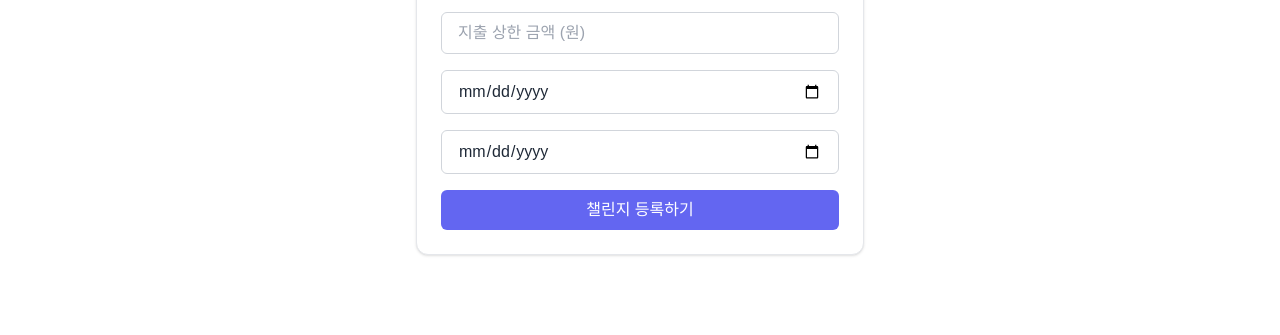
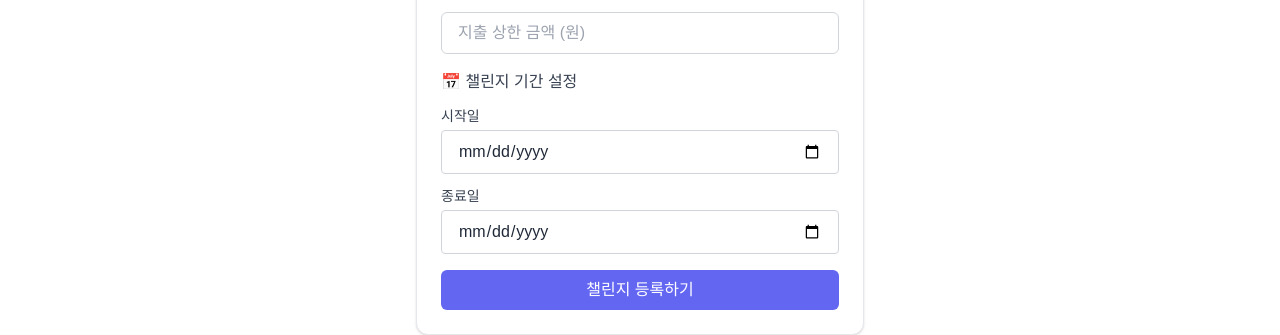
Before and after one commit to kimhyeonsu23/project-front, a React (Vite) app: page /challenges/category-limit in a window 1280 px wide. Shown: the part 186-521 px from the top of the page. Built offline with nearby package versions, Linux system fonts and the light colour scheme; no server answers; sample sign-in values are in the browser's storage; a web font is replaced by a local one.

Commit message:
Home, Challenge UI 수정

```diff
--- a/src/components/CategoryLimitChallenge.jsx
+++ b/src/components/CategoryLimitChallenge.jsx
@@ -70,19 +70,32 @@ export default function CategoryLimitChallenge() {
           className="w-full border border-gray-300 rounded-md px-4 py-2 text-gray-800 focus:outline-none focus:ring-2 focus:ring-blue-400"
         />
 
+        <div className="space-y-3">
+          <p className="text-gray-700 font-medium mt-2">📅 챌린지 기간 설정</p>
+
+          <div>
+            <label htmlFor="startDate" className="block text-sm text-gray-700 mb-1">시작일</label>
             <input
+              id="startDate"
               type="date"
               value={startDate}
               onChange={(e) => setStartDate(e.target.value)}
-          className="w-full border border-gray-300 rounded-md px-4 py-2 text-gray-800 focus:outline-none focus:ring-2 focus:ring-blue-400"
+              className="w-full border border-gray-300 rounded px-4 py-2 text-gray-800 bg-white focus:outline-none focus:ring-2 focus:ring-blue-400"
             />
+          </div>
 
+          <div>
+            <label htmlFor="endDate" className="block text-sm text-gray-700 mb-1">종료일</label>
             <input
+              id="endDate"
               type="date"
               value={endDate}
               onChange={(e) => setEndDate(e.target.value)}
-          className="w-full border border-gray-300 rounded-md px-4 py-2 text-gray-800 focus:outline-none focus:ring-2 focus:ring-blue-400"
+              className="w-full border border-gray-300 rounded px-4 py-2 text-gray-800 bg-white focus:outline-none focus:ring-2 focus:ring-blue-400"
             />
+          </div>
+        </div>
+
 
         <button
           onClick={handleSubmit}
--- a/src/components/Home.jsx
+++ b/src/components/Home.jsx
@@ -23,7 +23,6 @@ export default function Home() {
   const [tip, setTip] = useState('');
 
   const COLORS = ['#A3B9D9', '#B8D8BA', '#FFE299', '#FFCDD2', '#C5C6F2', '#FFE9B2', '#C5F6E5'];
-  const EMOJIS = ['🍔', '🚌', '🏠', '🛍️', '🏥', '📚', '💰'];
   const tips = [
     "💡 불필요한 구독 서비스는 해지해보세요!",
     "🍱 외식보다는 집밥으로 절약해요!",
@@ -104,14 +103,15 @@ export default function Home() {
   const forecast = forecastDate();
   const savingRate = budget > 0 ? Math.max(0, Math.floor(((budget - monthlySpending) / budget) * 100)) : 0;
   const topCategory = Object.entries(monthlyCategory).reduce((a, b) => b[1] > (a?.[1] || 0) ? b : a, null);
-  const pieData = (obj) => Object.entries(obj).map(([k, v], i) => ({ name: k, value: v, emoji: EMOJIS[i % EMOJIS.length] }));
   const lineData = entries.reduce((acc, e) => {
     const found = acc.find(d => d.date === e.date);
     found ? found.amount += e.amount : acc.push({ date: e.date, amount: e.amount });
     return acc;
   }, []);
+
   return (
     <div className="bg-gray-50 min-h-screen p-4 space-y-6 max-w-6xl mx-auto">
+      {/* 예산 요약 카드 */}
       <Card>
         <CardContent>
           <Typography variant="h5" fontWeight="bold" gutterBottom>
@@ -157,36 +157,33 @@ export default function Home() {
         </CardContent>
       </Card>
 
+      {/* 챌린지 카드 */}
       {challenges.length > 0 && (
         <Card>
           <CardContent>
             <Typography variant="h6" gutterBottom>🧭 진행 중인 챌린지</Typography>
             <ul className="space-y-2 text-sm">
-              {challenges.map((c) => {
-                const commonStyle = 'bg-gray-100 border border-gray-300 text-gray-800';
-
-                return (
+              {challenges.map((c) => (
                 <li
                   key={c.id}
                   onClick={() => navigate(`/challenges/detail/${c.id}`)}
-                    className={`rounded p-2 cursor-pointer hover:bg-gray-200 transition ${commonStyle}`}
+                  className="bg-gray-100 border border-gray-300 text-gray-800 rounded p-2 cursor-pointer hover:bg-gray-200 transition"
                 >
                   ⏳ {c.type} | {c.startDate} ~ {c.endDate}
                 </li>
-                );
-              })}
+              ))}
             </ul>
-
-
           </CardContent>
         </Card>
       )}
 
+      {/* 파이차트 */}
       <div className="grid grid-cols-1 md:grid-cols-2 gap-6">
         <PieChartCard title="🧮 이번 주 소비 분포" data={weeklyCategory} />
         <PieChartCard title="🧮 이번 달 소비 분포" data={monthlyCategory} />
       </div>
 
+      {/* 소비 추이 */}
       <Card>
         <CardContent>
           <Typography variant="h6" gutterBottom>📉 일자별 소비 추이</Typography>
@@ -201,6 +198,7 @@ export default function Home() {
         </CardContent>
       </Card>
 
+      {/* 과소비 카테고리 */}
       {topCategory && (
         <Card>
           <CardContent>
@@ -212,6 +210,7 @@ export default function Home() {
         </Card>
       )}
 
+      {/* 절약 팁 */}
       <Card>
         <CardContent>
           <Typography variant="h6" gutterBottom>🧠 절약 팁</Typography>
@@ -219,6 +218,7 @@ export default function Home() {
         </CardContent>
       </Card>
 
+      {/* 최근 소비 내역 */}
       <Card>
         <CardContent>
           <Typography variant="h6" gutterBottom>📋 최근 소비 내역</Typography>
@@ -242,6 +242,7 @@ export default function Home() {
         </CardContent>
       </Card>
 
+      {/* 소비 리포트 버튼 */}
       <div className="text-center">
         <MUIButton
           onClick={() => navigate('/report')}
@@ -266,11 +267,21 @@ function PieChartCard({ title, data }) {
   const COLORS = ['#A3B9D9', '#B8D8BA', '#FFE299', '#FFCDD2', '#C5C6F2', '#FFE9B2', '#C5F6E5'];
   const chartRef = useRef(null);
 
+  const emojiMap = {
+    '외식': '🍔',
+    '교통': '🚌',
+    '생활비': '🏠',
+    '쇼핑': '🛍️',
+    '건강': '🏥',
+    '교육': '📚',
+    '저축/투자': '💰'
+  };
+
   const formatted = Object.entries(data)
-    .map(([k, v], i) => ({
+    .map(([k, v]) => ({
       name: k,
       value: v,
-      emoji: ['🍔', '🚌', '🏠', '🛍️', '🏥', '📚', '💰'][i % 7]
+      emoji: emojiMap[k] || '❓'
     }))
     .filter(d => d.value > 0);
 
--- a/src/components/NoSpendingChallenge.jsx
+++ b/src/components/NoSpendingChallenge.jsx
@@ -48,18 +48,32 @@ export default function NoSpendingChallenge() {
           onChange={(e) => setTargetAmount(e.target.value)}
           className="w-full border border-gray-300 rounded-md px-4 py-2 text-gray-800 focus:outline-none focus:ring-2 focus:ring-blue-400"
         />
+        <div className="space-y-3">
+          <p className="text-gray-700 font-medium mt-2">📅 챌린지 기간 설정</p>
+
+          <div>
+            <label htmlFor="startDate" className="block text-sm text-gray-700 mb-1">시작일</label>
             <input
+              id="startDate"
               type="date"
               value={startDate}
               onChange={(e) => setStartDate(e.target.value)}
-          className="w-full border border-gray-300 rounded-md px-4 py-2 text-gray-800 focus:outline-none focus:ring-2 focus:ring-blue-400"
+              className="w-full border border-gray-300 rounded px-4 py-2 text-gray-800 bg-white focus:outline-none focus:ring-2 focus:ring-blue-400"
             />
+          </div>
+
+          <div>
+            <label htmlFor="endDate" className="block text-sm text-gray-700 mb-1">종료일</label>
             <input
+              id="endDate"
               type="date"
               value={endDate}
               onChange={(e) => setEndDate(e.target.value)}
-          className="w-full border border-gray-300 rounded-md px-4 py-2 text-gray-800 focus:outline-none focus:ring-2 focus:ring-blue-400"
+              className="w-full border border-gray-300 rounded px-4 py-2 text-gray-800 bg-white focus:outline-none focus:ring-2 focus:ring-blue-400"
             />
+          </div>
+        </div>
+
         <button
           onClick={handleSubmit}
           className="w-full bg-indigo-500 hover:bg-indigo-600 text-white font-semibold py-2 rounded-md transition duration-150"
--- a/src/components/SavingChallenge.jsx
+++ b/src/components/SavingChallenge.jsx
@@ -130,18 +130,32 @@ export default function SavingChallenge() {
           📌 예산 대비 10% 이상 절약하면 챌린지가 성공 처리되고 포인트가 지급됩니다.
         </p>
 
+        <div className="space-y-3">
+          <p className="text-gray-700 font-medium mt-2">📅 챌린지 기간 설정</p>
+
+          <div>
+            <label htmlFor="startDate" className="block text-sm text-gray-700 mb-1">시작일</label>
             <input
+              id="startDate"
               type="date"
               value={startDate}
               onChange={(e) => setStartDate(e.target.value)}
-          className="w-full border border-gray-300 rounded px-4 py-2"
+              className="w-full border border-gray-300 rounded px-4 py-2 text-gray-800 bg-white focus:outline-none focus:ring-2 focus:ring-blue-400"
             />
+          </div>
+
+          <div>
+            <label htmlFor="endDate" className="block text-sm text-gray-700 mb-1">종료일</label>
             <input
+              id="endDate"
               type="date"
               value={endDate}
               onChange={(e) => setEndDate(e.target.value)}
-          className="w-full border border-gray-300 rounded px-4 py-2"
+              className="w-full border border-gray-300 rounded px-4 py-2 text-gray-800 bg-white focus:outline-none focus:ring-2 focus:ring-blue-400"
             />
+          </div>
+        </div>
+
         <button
           onClick={handleSubmit}
           className="w-full bg-indigo-500 hover:bg-indigo-600 text-white font-semibold py-2 rounded"
@@ -149,6 +163,7 @@ export default function SavingChallenge() {
           챌린지 등록하기
         </button>
       </div>
+
     </div>
   )
 }
--- a/vite.config.js
+++ b/vite.config.js
@@ -3,6 +3,7 @@ import react from '@vitejs/plugin-react'
 import { VitePWA } from 'vite-plugin-pwa'
 
 export default defineConfig({
+  base: '/',
   plugins: [
     react(),
     VitePWA({
```
Also changed, not shown: 1 other file (tests, documents, lock files or other folders). Lines whose indentation alone changed are shown as unchanged.
